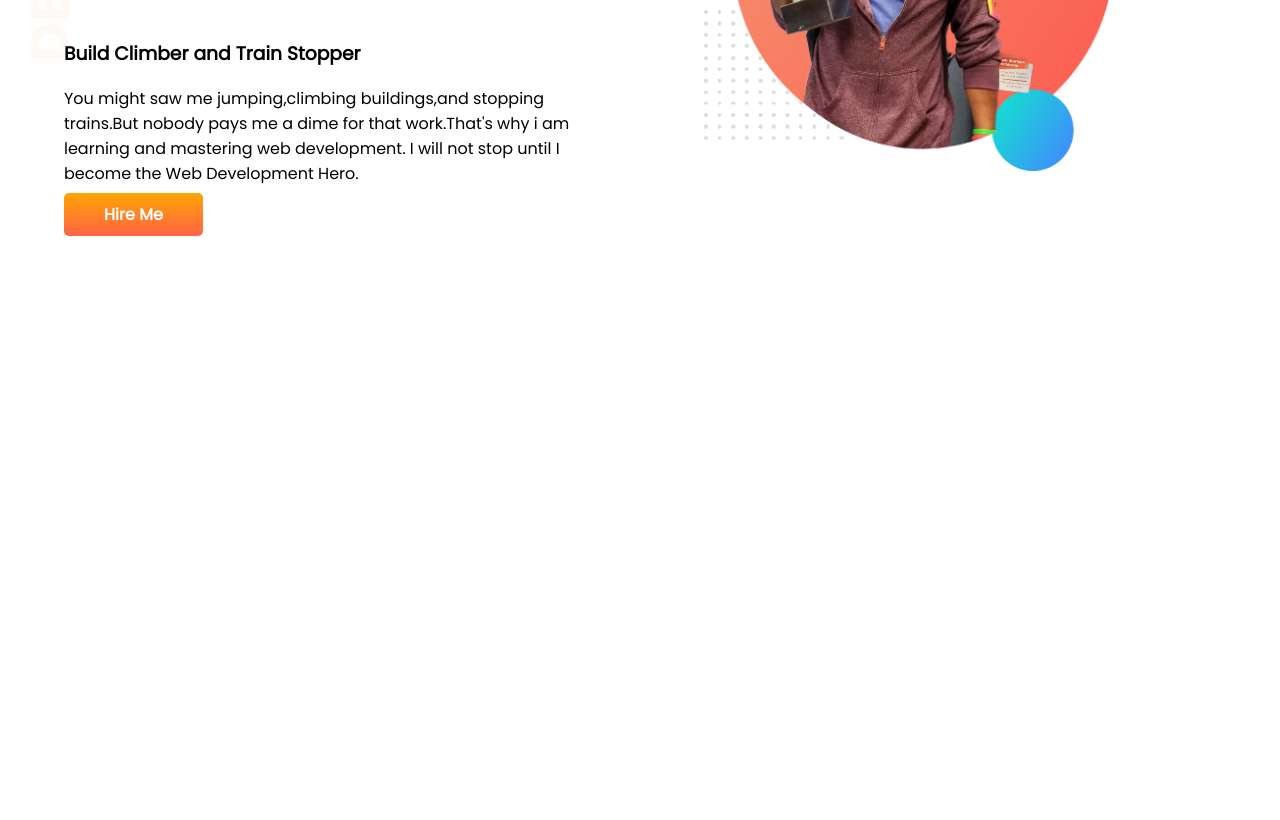
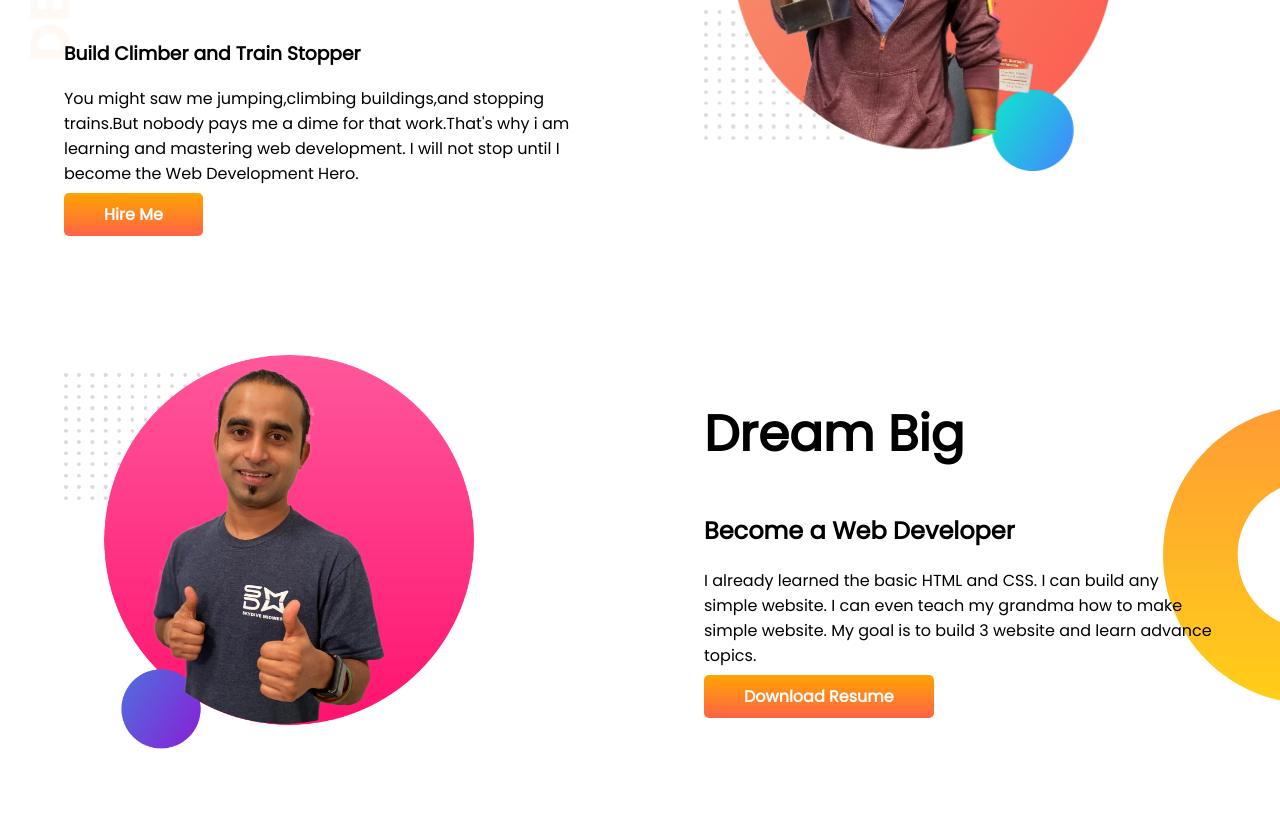
Before and after one commit to Tanim-Bin-Aziz/dev-p, a plain HTML site: page index.html in a window 1280 px wide. Shown: the part 300-1120 px from the top of the page. Before the commit the page ends 800 px from the top, so only its background shows below. Drawn offline with Linux system fonts and the light colour scheme.

Commit message:
new style added

```diff
--- a/index.html
+++ b/index.html
@@ -31,6 +31,22 @@
             <img src="images/jhankar.png" alt="">
         </div>
     </section>
+    <section class="dream-big">
+        <div class="half-width">
+            <img src="images/jhankar2.png" alt="">
+        </div>
+        <div class="half-width">
+            <h1>Dream Big</h1>
+            <h2>Become a Web Developer</h2>
+            <p>
+                I already learned the basic HTML and CSS. I can build any simple website. I can even teach my
+                grandma how to make simple website. My goal is to build 3 website and learn advance topics.
+            </p>
+            <a class="link-button" target="_blank" href="">Download Resume</a>
+
+        </div>
+
+    </section>
 
 </body>
 
--- a/style.css
+++ b/style.css
@@ -13,6 +13,7 @@
 
 section {
     display: flex;
+    margin: 100px;
 }
 
 .half-width {
@@ -37,4 +38,12 @@
 .top-banner {
     background-image: url(images/top-banner.png);
     background-repeat: no-repeat;
+    margin: 0px;
 }
+
+.dream-big {
+    background-image: url(images/dream-bg.png);
+    background-repeat: no-repeat;
+    background-position: right;
+    margin: 0px;
+}
```
